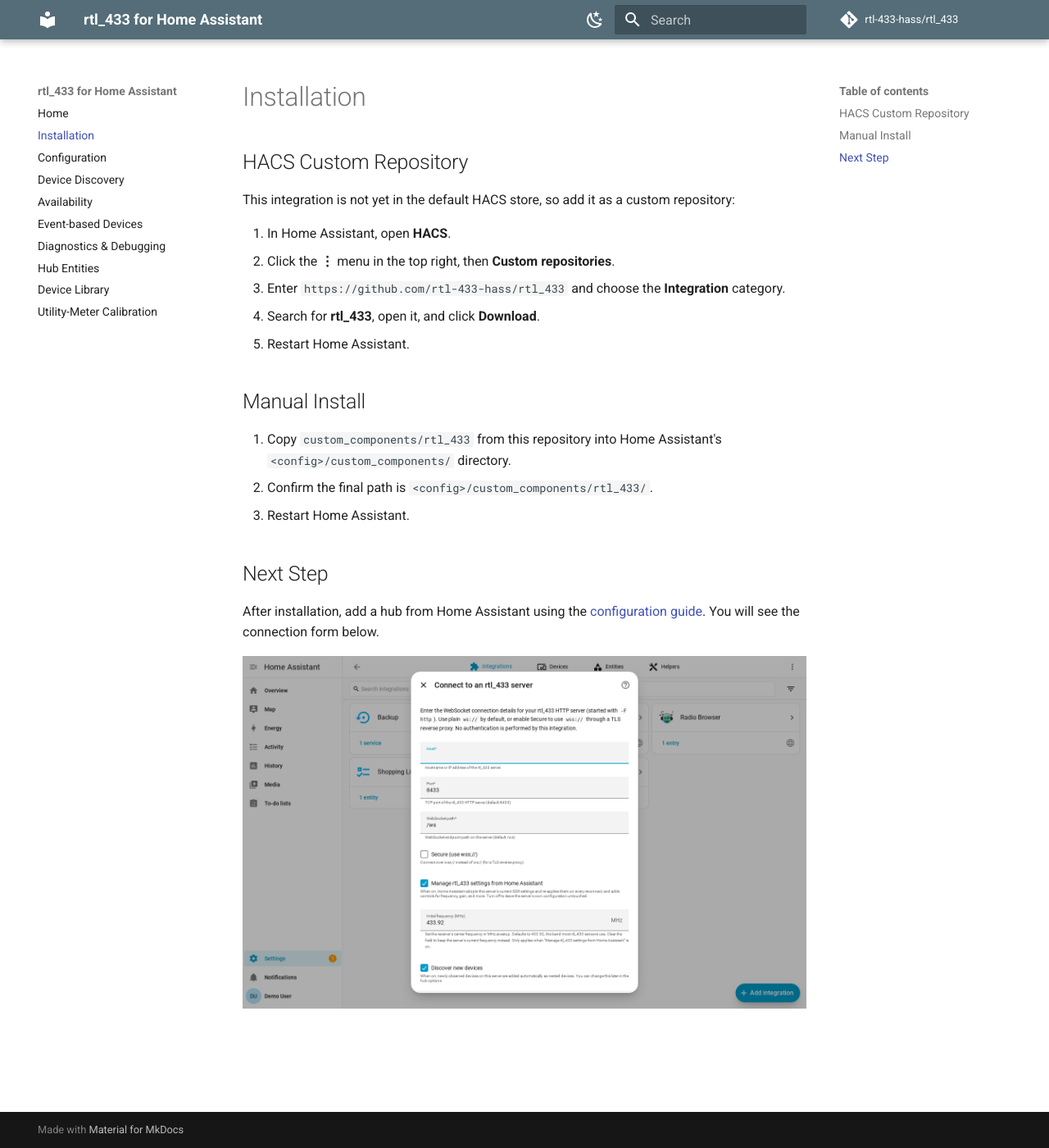
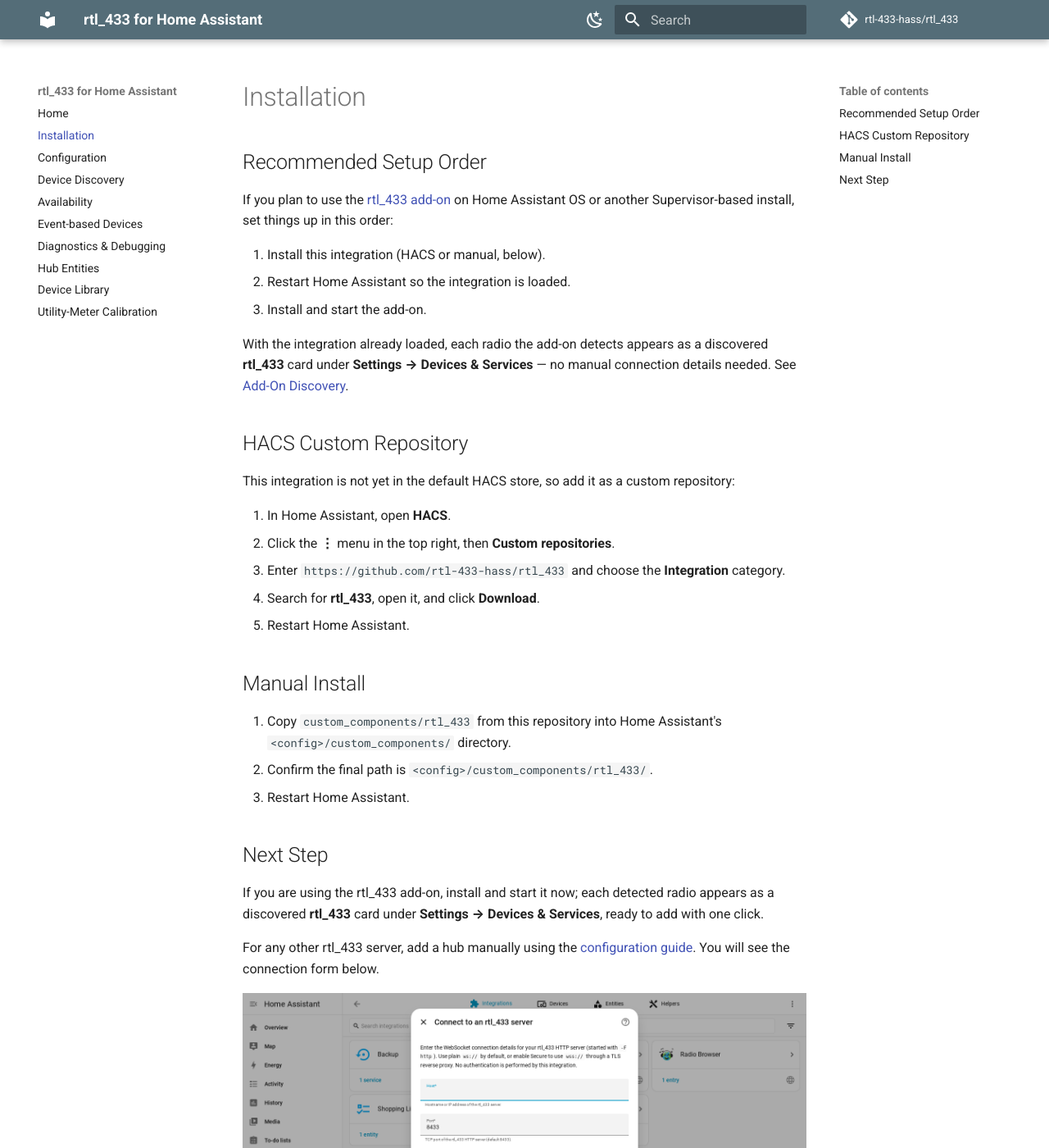
Before and after one commit to rtl-433-hass/rtl_433, an MkDocs documentation site: the page built from docs/installation.md, in a window 1280 px wide and 1400 px high. Shown: the whole window at 82% size. Built offline with MkDocs 1.6.1 and Material for MkDocs 9.7.7, drawn with Linux system fonts in a browser that asks for light colours; comment, search, counter and statistics services are not loaded; the version menu is left out.

Commit message:
docs: recommend integration-first setup order for add-on discovery
Document the ideal workflow everywhere the setup flow is described:
install the integration via HACS, restart Home Assistant, then install
and start the add-on, so the integration is loaded when the add-on
publishes Supervisor discovery and each radio appears as a discovered
card. Restructure the configuration guide so add-on discovery is the
primary path and manual hub creation is the fallback.

Co-Authored-By: Claude Opus 4.8 <noreply@anthropic.com>
Claude-Session: https://claude.ai/code/session_018vbAvBzZoSregVGzP5sTH7

```diff
--- a/docs/installation.md
+++ b/docs/installation.md
@@ -1,4 +1,19 @@
 # Installation
+
+## Recommended Setup Order
+
+If you plan to use the
+[rtl_433 add-on](https://github.com/rtl-433-hass/rtl_433-hass-addons) on Home
+Assistant OS or another Supervisor-based install, set things up in this order:
+
+1. Install this integration (HACS or manual, below).
+2. Restart Home Assistant so the integration is loaded.
+3. Install and start the add-on.
+
+With the integration already loaded, each radio the add-on detects appears as a
+discovered **rtl_433** card under **Settings → Devices & Services** — no manual
+connection details needed. See
+[Add-On Discovery](configuration.md#home-assistant-os-add-on-discovery).
 
 ## HACS Custom Repository
 
@@ -21,7 +36,11 @@ repository:
 
 ## Next Step
 
-After installation, add a hub from Home Assistant using the
+If you are using the rtl_433 add-on, install and start it now; each detected
+radio appears as a discovered **rtl_433** card under **Settings → Devices &
+Services**, ready to add with one click.
+
+For any other rtl_433 server, add a hub manually using the
 [configuration guide](configuration.md). You will see the connection form below.
 
 ![The rtl_433 config flow form: host, port, WebSocket path, secure toggle, managed-settings and discovery toggles, and initial frequency](images/06-config-user.png)
```
Also changed, not shown: README.md (+19 -5 lines), docs/configuration.md (+25 -14 lines), docs/index.md (+5 -3 lines).
